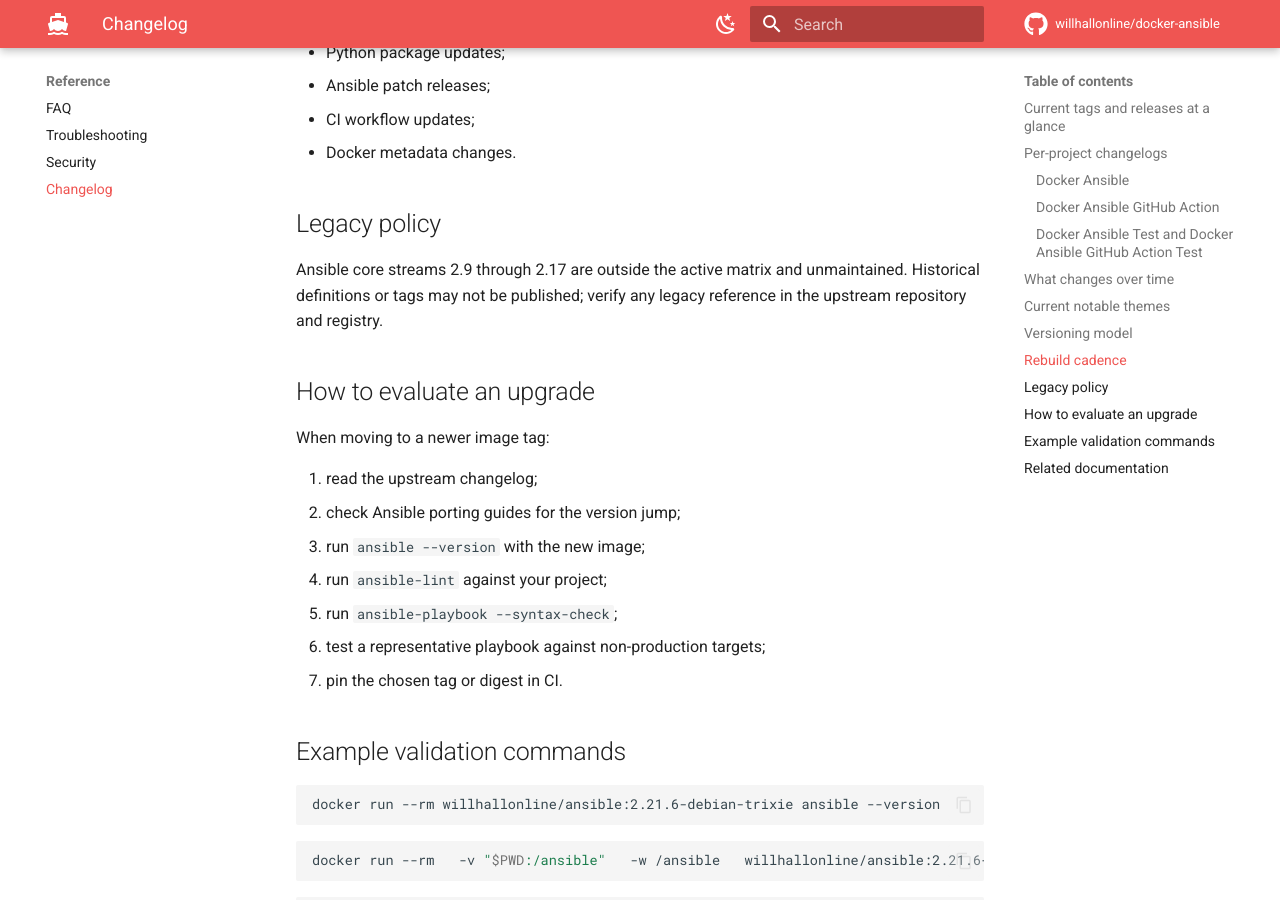
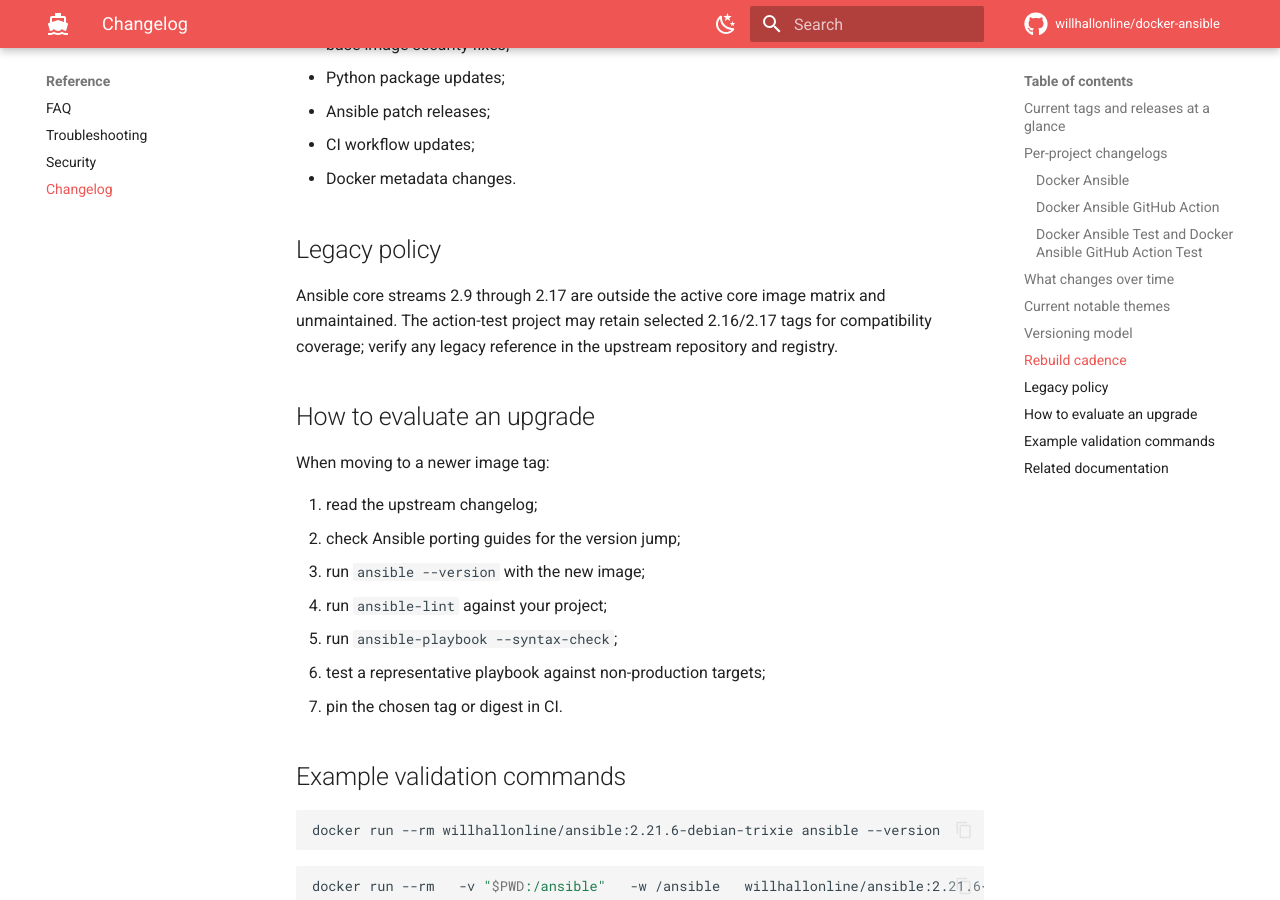
Before and after one commit to docker-ansible/docker-ansible.github.io, an MkDocs documentation site: the page built from docs/reference/changelog.md, in a window 1280 px wide and 900 px high, scrolled down 3573 px. Built offline with MkDocs 1.6.1 and Material for MkDocs 9.7.7, drawn with Linux system fonts in a browser that asks for light colours; comment, search, counter and statistics services are not loaded; some of the changed text lies outside the part shown.

Commit message:
docs: refresh current Docker Ansible facts
Refresh documentation with current Docker Ansible versions, release metadata, image matrices, test snapshots, compatibility notes, and runnable examples.

```diff
--- a/docs/reference/changelog.md
+++ b/docs/reference/changelog.md
@@ -41,7 +41,9 @@ The current default branch and `v6.4.12` source tag contain these refreshed
 patch versions; the latest formal release is `v6.4.11`.
 
 The current Ansible core lines shipped in the images are 2.18 through 2.21 —
-see [supported tags](../images/tags.md) for the full matrix.
+see [supported tags](../images/tags.md) for the full matrix. The action-test
+repository retains 2.16/2.17 tags for compatibility testing and is not the
+active core image support matrix.
 
 ### Docker Ansible GitHub Action
 
@@ -128,9 +130,10 @@ Regular rebuilds are useful because they can pick up:
 
 ## Legacy policy
 
-Ansible core streams 2.9 through 2.17 are outside the active matrix and
-unmaintained. Historical definitions or tags may not be published; verify any
-legacy reference in the upstream repository and registry.
+Ansible core streams 2.9 through 2.17 are outside the active core image matrix
+and unmaintained. The action-test project may retain selected 2.16/2.17 tags
+for compatibility coverage; verify any legacy reference in the upstream
+repository and registry.
 
 ## How to evaluate an upgrade
 
```
Also changed, not shown: docs/index.md (+2 -0 lines), docs/projects/docker-ansible.md (+3 -2 lines), docs/projects/index.md (+4 -1 lines), docs/projects/testing.md (+4 -3 lines).
